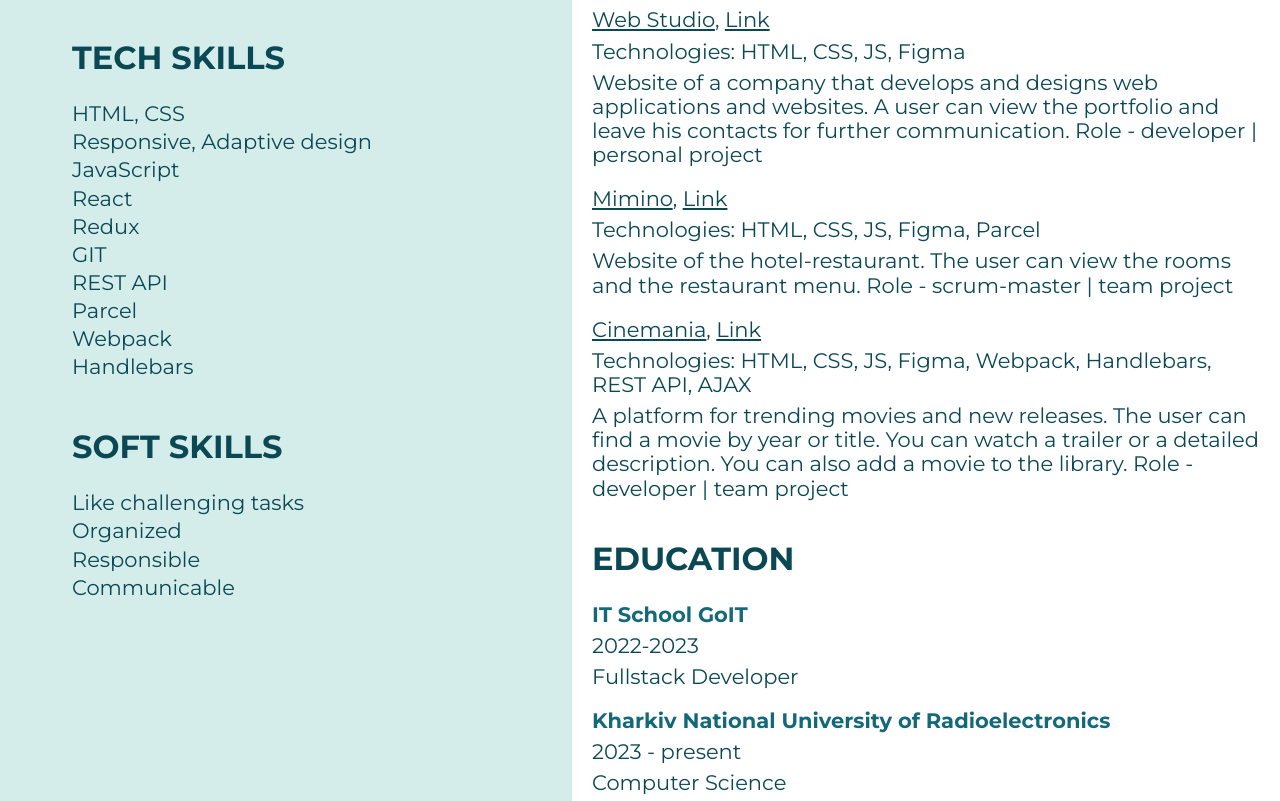
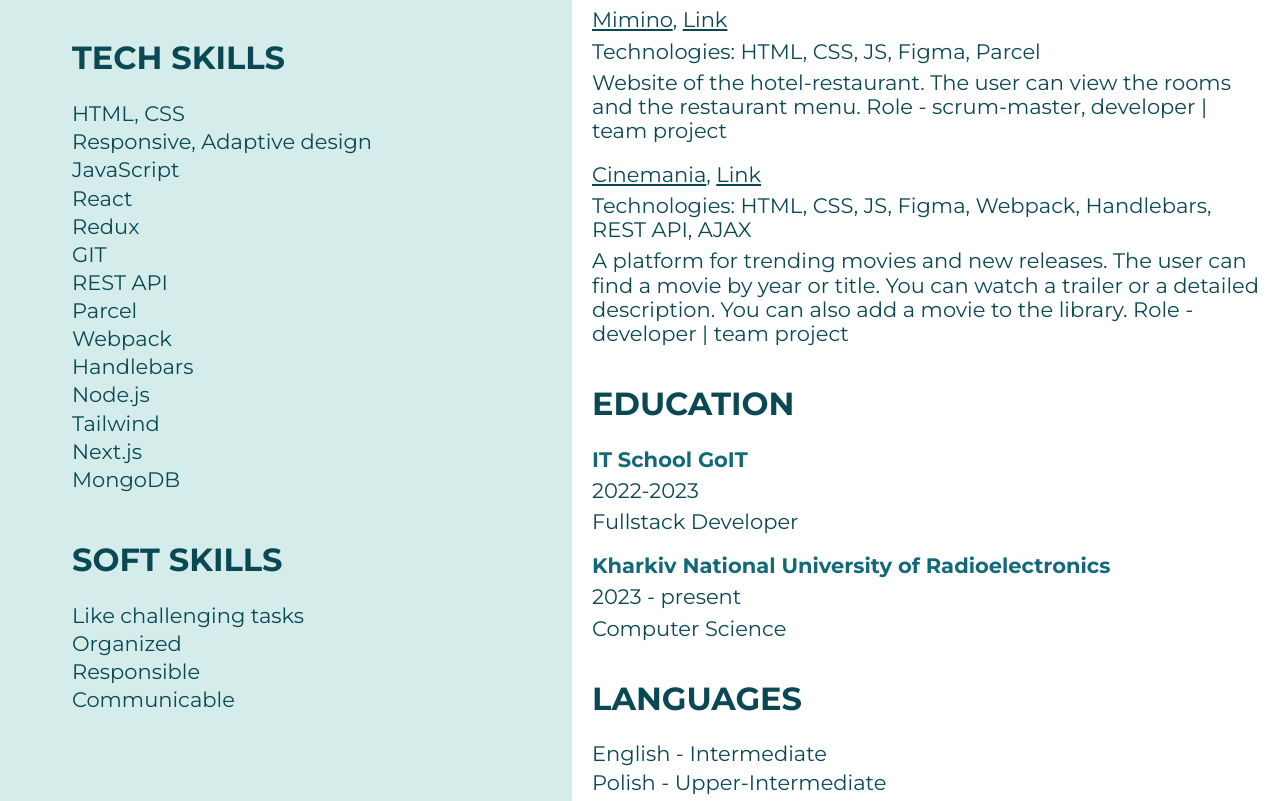
Before and after one commit to yeshchyrova/resume, a plain HTML site: page index.html in a window 1280 px wide. Shown: the part 698-1499 px from the top of the page. Drawn offline with nearby package versions, Linux system fonts and the light colour scheme.

Commit message:
Update data

```diff
--- a/index.html
+++ b/index.html
@@ -31,9 +31,9 @@
               <li><p>+38-095-257-60-15</p></li>
               <li><a href="https://t.me/ellisarrar">Telegram</a></li>
               <li><p>e.shchyrova@gmail.com</p></li>
-              <li><a href="https://www.linkedin.com/in/yelyzaveta-shchyrova/">LinkedIn</a></li>
-              <li><a href="https://github.com/elisbet017">GitHub</a></li>
-              <li><p>Rzeszów, Poland</p></li>
+              <li><a href="https://www.linkedin.com/in/yelyzaveta-shchyrova0/">LinkedIn</a></li>
+              <li><a href="https://github.com/yeshchyrova">GitHub</a></li>
+              <li><p>Pysznica, Poland</p></li>
             </ul>
           </div>
           <div class="tech-skills">
@@ -68,6 +68,18 @@
               </li>
               <li>
                 <p>Handlebars</p>
+              </li>
+              <li>
+                <p>Node.js</p>
+              </li>
+              <li>
+                <p>Tailwind</p>
+              </li>
+              <li>
+                <p>Next.js</p>
+              </li>
+              <li>
+                <p>MongoDB</p>
               </li>
             </ul>
           </div>
@@ -110,19 +122,19 @@
             <div class="project-exp">
               <h2>Project experience</h2>
               <ul>
-                <li>
+                <!-- <li>
                   <p>
                     <a href="https://elisbet017.github.io/goit-markup-hw-06/portfolio.html">Web Studio</a>, <a href="https://github.com/elisbet017/goit-markup-hw-06">Link</a>
                   </p>
                   <p>Technologies: HTML, CSS, JS, Figma</p>
                   <p>Website of a company that develops and designs web applications and websites. A user can view the portfolio and leave his contacts for further communication. Role - developer | personal project</p>
-                </li>
+                </li> -->
                 <li>
                   <p>
                     <a href="https://serhiisavchak.github.io/team-orion/">Mimino</a>, <a href="https://github.com/SerhiiSavchak/team-orion">Link</a>
                   </p>
                   <p>Technologies: HTML, CSS, JS, Figma, Parcel</p>
-                  <p>Website of the hotel-restaurant. The user can view the rooms and the restaurant menu. Role - scrum-master | team project</p>
+                  <p>Website of the hotel-restaurant. The user can view the rooms and the restaurant menu. Role - scrum-master, developer | team project</p>
                 </li>
                 <li>
                   <p>
@@ -152,7 +164,7 @@
             <h2>Languages</h2>
             <ul>
               <li>
-                <p>English - Pre-Intermediate</p>
+                <p>English - Intermediate</p>
               </li>
               <li>
                 <p>Polish - Upper-Intermediate</p>
```
